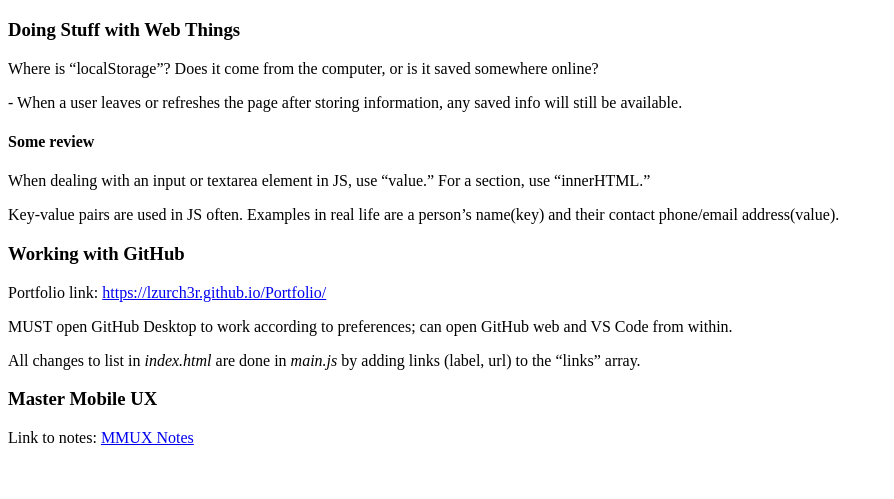
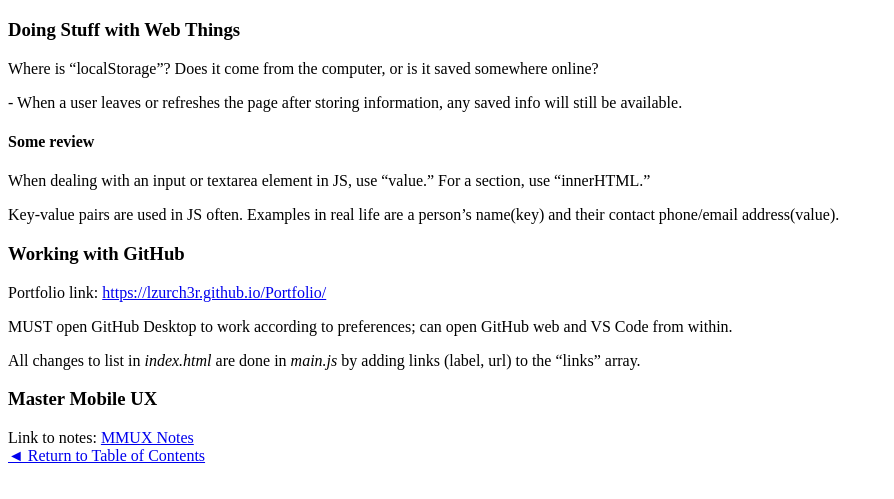
Before and after one commit to lzurch3r/Portfolio, a plain HTML site: page week1/index.html in a window 1280 px wide. Shown: the part 61-560 px from the top of the page, without its empty margins (0-894 px from the left). Drawn offline with Linux system fonts and the light colour scheme.

Commit message:
Update index.html

```diff
--- a/week1/index.html
+++ b/week1/index.html
@@ -27,5 +27,8 @@
       <h3>Master Mobile UX</h3>
       Link to notes: <a href="mmuxNotes.html">MMUX Notes</a>
     </div>
+    <div>
+      <a href="https://lzurch3r.github.io/Portfolio/">◄ Return to Table of Contents</a>
+    </div>
   </body>
 </html>
```
